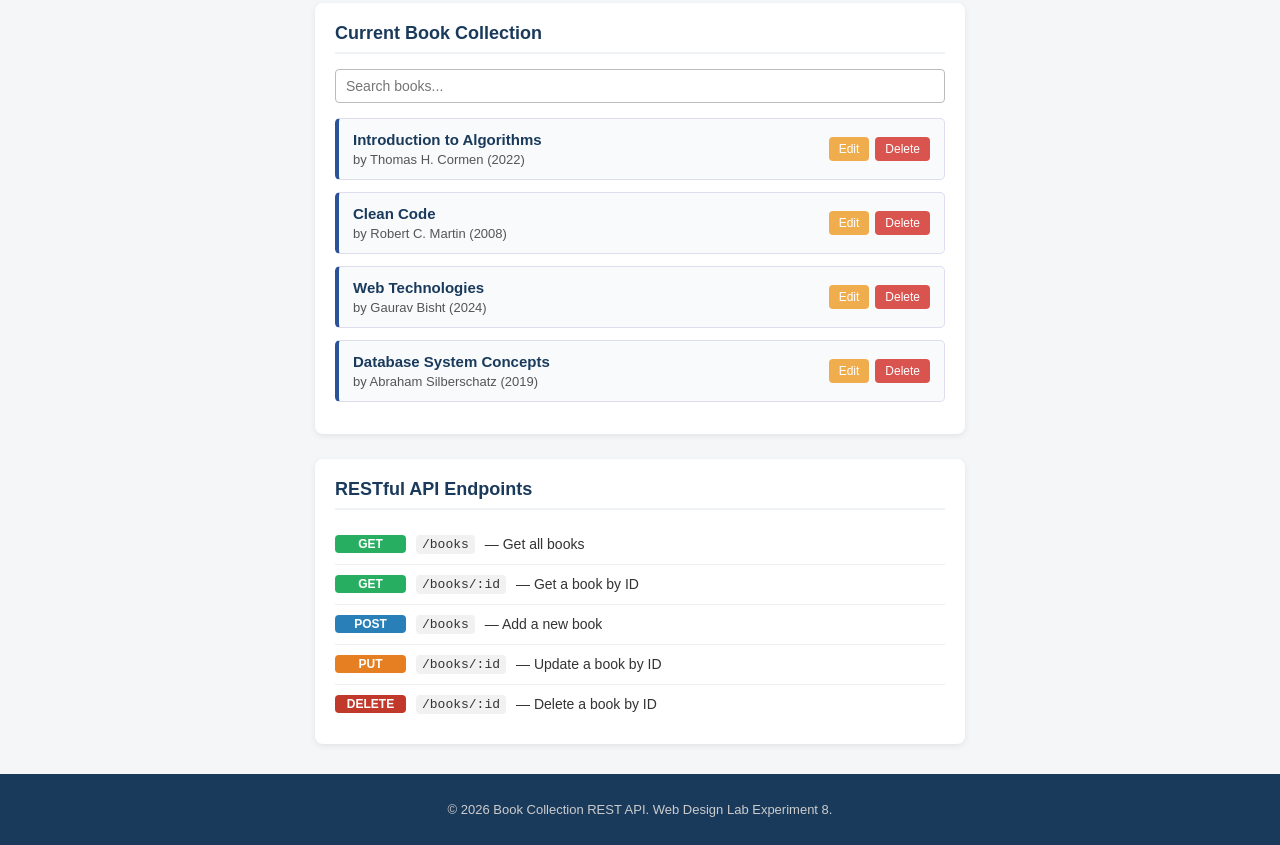
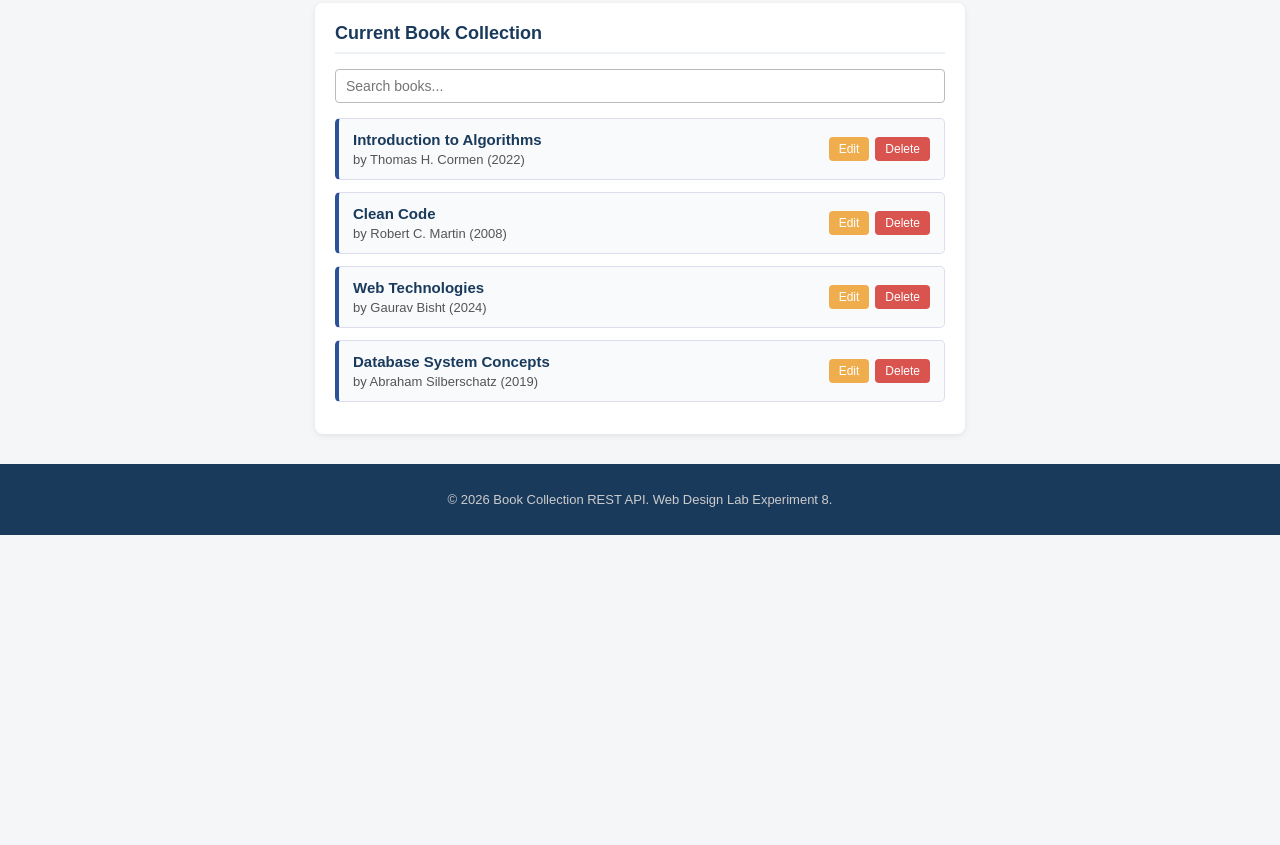
Before and after one commit to tejasmathur5751-design/experiment-8-express-books-api, a website: page index.html in a window 1280 px wide. Shown: the part 551-1396 px from the top of the page. After the commit the page ends 1086 px from the top, so only its background shows below. Drawn offline with Linux system fonts and the light colour scheme.

Commit message:
Remove REST API endpoints section from book collection page

```diff
--- a/index.html
+++ b/index.html
@@ -16,7 +16,6 @@
 <nav>
  <a href="#add-book">Add Book</a>
  <a href="#collection">Collection</a>
- <a href="#api-info">API Endpoints</a>
 </nav>
 
 <main>
@@ -52,17 +51,6 @@
   <div id="bookList"></div>
  </section>
 
- <!-- API Endpoint Reference -->
- <section id="api-info">
-  <h2>RESTful API Endpoints</h2>
-  <ul class="endpoint-list">
-   <li><span class="method get">GET</span> <code>/books</code> — Get all books</li>
-   <li><span class="method get">GET</span> <code>/books/:id</code> — Get a book by ID</li>
-   <li><span class="method post">POST</span> <code>/books</code> — Add a new book</li>
-   <li><span class="method put">PUT</span> <code>/books/:id</code> — Update a book by ID</li>
-   <li><span class="method delete">DELETE</span> <code>/books/:id</code> — Delete a book by ID</li>
-  </ul>
- </section>
 
 </main>
 
```
